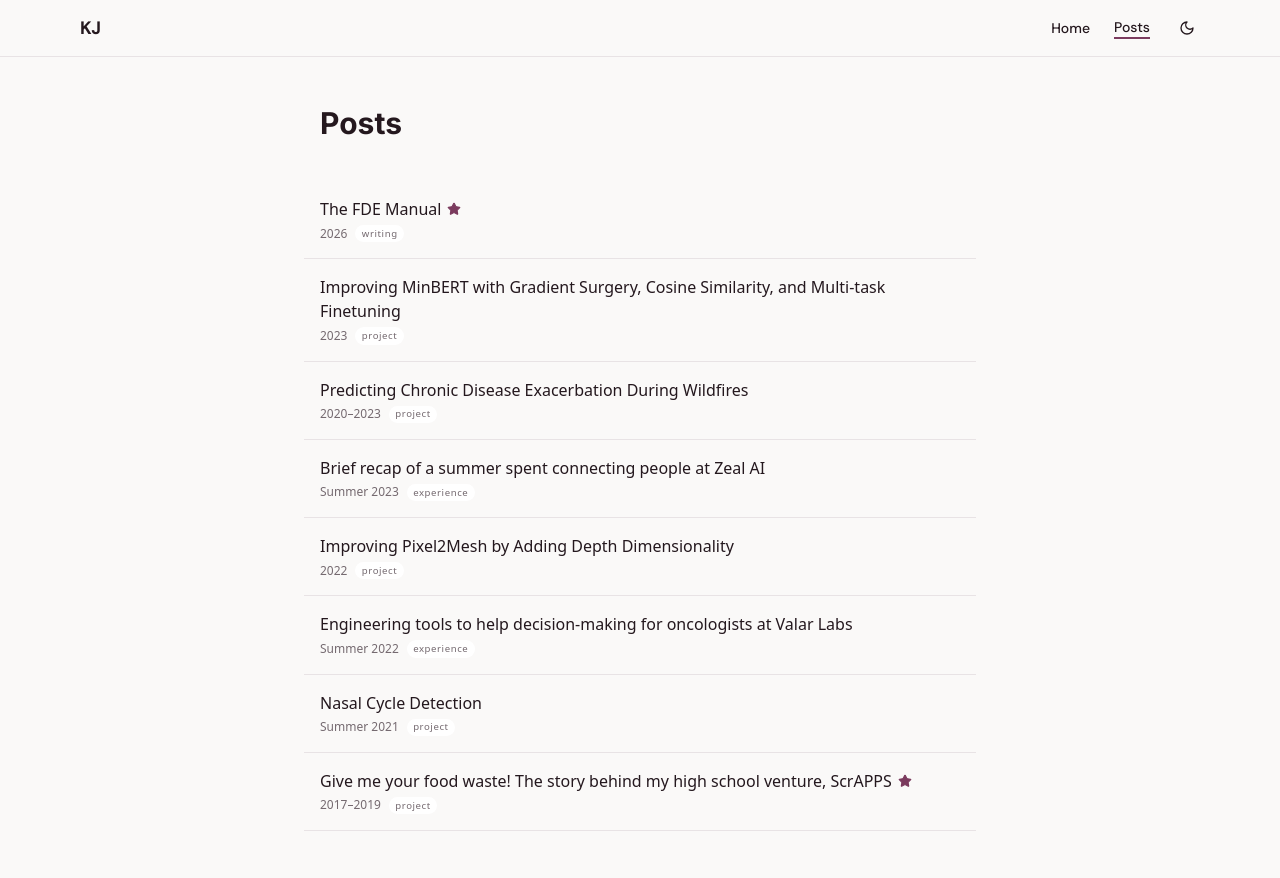
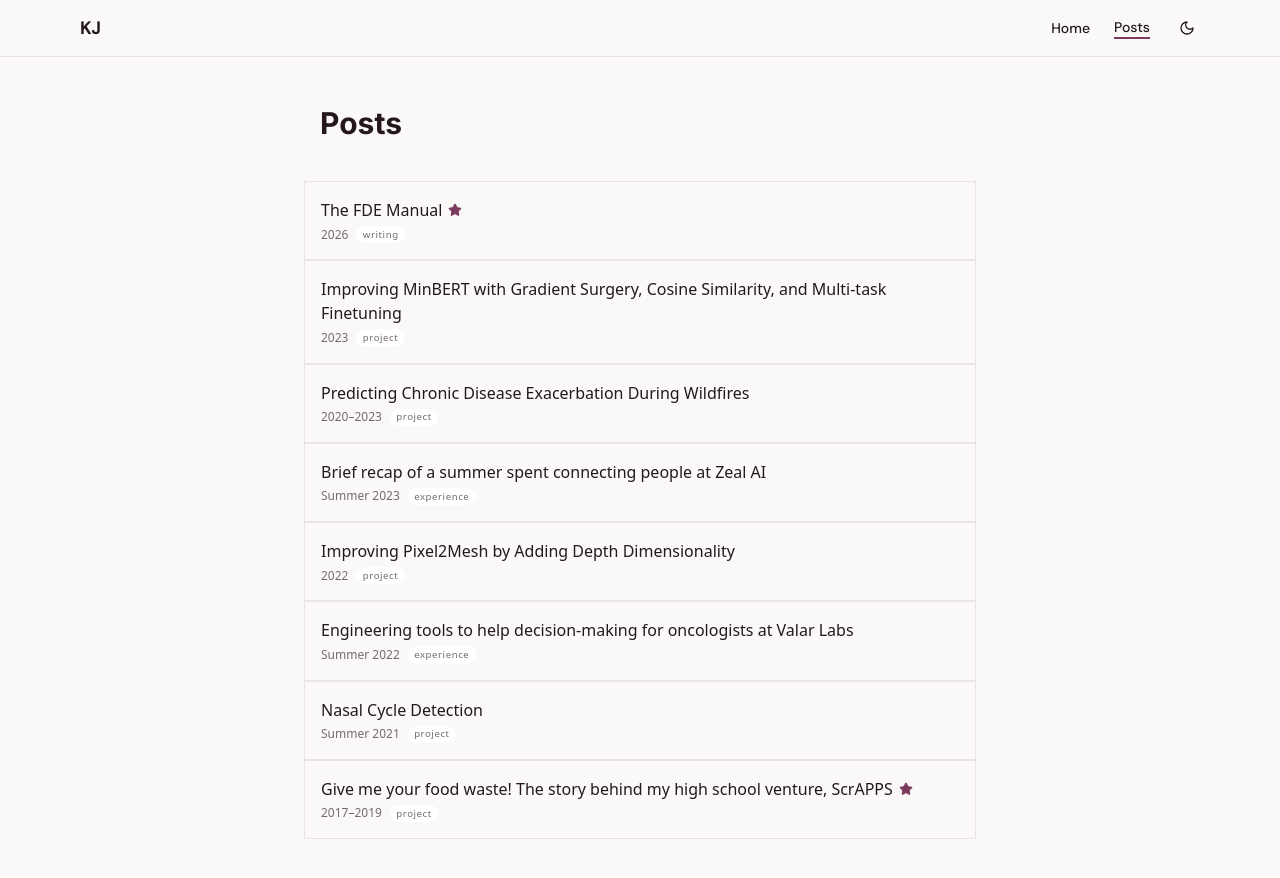
Before and after one commit to kabir-jolly/kabir-jolly.github.io, a React (Vite) app: page /posts in a window 1280 px wide. Shown: the top 878 px of the page. Built offline with nearby package versions, Linux system fonts and the light colour scheme.

Commit message:
Dark mode: theme-driven hovers, labels, tiles; drop fixed colours (#12)
Co-authored-by: kj-boss <kabirjolly@users.noreply.github.com>

```diff
--- a/src/Components/BentoBoxes/BentoBox.tsx
+++ b/src/Components/BentoBoxes/BentoBox.tsx
@@ -39,7 +39,11 @@ const BentoBox: React.FC<BentoBoxProps> = ({
         ...style,
       }}
       onMouseEnter={(e) => {
-        e.currentTarget.style.boxShadow = `0 0 0 1px var(--color-cardBorder, ${borderColor}), 0 10px 25px -5px rgba(0, 0, 0, 0.15), 0 8px 10px -6px rgba(0, 0, 0, 0.1)`;
+        // On dark a shadow reads as a smudge; lift with the border only.
+        e.currentTarget.style.boxShadow =
+          document.documentElement.style.colorScheme === "dark"
+            ? `0 0 0 1px var(--color-cardBorder, ${borderColor})`
+            : `0 0 0 1px var(--color-cardBorder, ${borderColor}), 0 10px 25px -5px rgba(0, 0, 0, 0.15), 0 8px 10px -6px rgba(0, 0, 0, 0.1)`;
       }}
       onMouseLeave={(e) => {
         e.currentTarget.style.boxShadow = "var(--card-shadow)";
--- a/src/Components/BentoBoxes/ExperiencesBox.tsx
+++ b/src/Components/BentoBoxes/ExperiencesBox.tsx
@@ -65,7 +65,7 @@ const ExperiencesBox: React.FC<ExperiencesBoxProps> = ({
                 {!isLast && (
                   <div
                     className="w-0.5 flex-grow"
-                    style={{ backgroundColor: "#d1d5db" }}
+                    style={{ backgroundColor: colors.lavender }}
                   />
                 )}
               </div>
@@ -84,7 +84,7 @@ const ExperiencesBox: React.FC<ExperiencesBoxProps> = ({
                 onMouseLeave={() => setHoveredIndex(null)}
               >
                 <div
-                  className="relative p-2 sm:p-3 rounded-lg transition-all hover:bg-gray-50 hover:shadow-sm"
+                  className="relative p-2 sm:p-3 rounded-lg transition-all theme-hover-row"
                   style={{ marginTop: "-8px" }}
                 >
                   {/* "View" badge - appears on hover for clickable items */}
@@ -101,7 +101,7 @@ const ExperiencesBox: React.FC<ExperiencesBoxProps> = ({
                   {/* Icon + Company/Title */}
                   <div className="flex gap-2 sm:gap-3">
                     {/* Square icon */}
-                    <div className="w-9 h-9 sm:w-10 sm:h-10 md:w-12 md:h-12 rounded-lg bg-white shadow-sm flex items-center justify-center flex-shrink-0 p-1 sm:p-1.5">
+                    <div className="w-9 h-9 sm:w-10 sm:h-10 md:w-12 md:h-12 rounded-lg bg-white logo-tile flex items-center justify-center flex-shrink-0 p-1 sm:p-1.5">
                       <img
                         src={experience.image}
                         alt={experience.company}
@@ -113,7 +113,7 @@ const ExperiencesBox: React.FC<ExperiencesBoxProps> = ({
                     <div className="flex flex-col justify-center min-w-0">
                       <span
                         className="text-xs sm:text-sm font-semibold experience-company"
-                        style={{ color: colors.lightBlue }}
+                        style={{ color: colors.link }}
                       >
                         {experience.company}
                       </span>
--- a/src/Components/BentoBoxes/ProfileBox.tsx
+++ b/src/Components/BentoBoxes/ProfileBox.tsx
@@ -49,7 +49,7 @@ const ProfileBox: React.FC<ProfileBoxProps> = ({ borderColorName }) => {
             <div className="flex space-x-3">
               <a
                 href="https://github.com/kabir-jolly"
-                className="text-gray-600 hover:text-blue-600 transition-colors"
+                className="transition-colors hover:!text-[color:var(--color-periwinkle)]"
                 style={{ color: colors.slate }}
                 aria-label="GitHub"
                 target="_blank"
@@ -59,7 +59,7 @@ const ProfileBox: React.FC<ProfileBoxProps> = ({ borderColorName }) => {
               </a>
               <a
                 href="https://x.com/kabirjolly_"
-                className="text-gray-600 hover:text-blue-600 transition-colors"
+                className="transition-colors hover:!text-[color:var(--color-periwinkle)]"
                 style={{ color: colors.slate }}
                 aria-label="X"
                 target="_blank"
@@ -69,7 +69,7 @@ const ProfileBox: React.FC<ProfileBoxProps> = ({ borderColorName }) => {
               </a>
               <a
                 href="https://linkedin.com/in/kabirjolly"
-                className="text-gray-600 hover:text-blue-600 transition-colors"
+                className="transition-colors hover:!text-[color:var(--color-periwinkle)]"
                 style={{ color: colors.slate }}
                 aria-label="LinkedIn"
                 target="_blank"
--- a/src/Components/BentoBoxes/ProjectsBox.tsx
+++ b/src/Components/BentoBoxes/ProjectsBox.tsx
@@ -129,7 +129,7 @@ const ProjectsBox: React.FC<ProjectsBoxProps> = ({
       >
         <div className="flex flex-col items-center text-center gap-2 mb-3">
           <div
-            className="bg-white p-2.5 rounded-xl shadow-sm w-20 h-20 flex items-center justify-center flex-shrink-0 border"
+            className="bg-white logo-tile p-2.5 rounded-xl w-20 h-20 flex items-center justify-center flex-shrink-0 border"
             style={{ borderColor: colors.lavender }}
           >
             <img
--- a/src/Components/Posts.tsx
+++ b/src/Components/Posts.tsx
@@ -26,7 +26,7 @@ const Posts = () => {
 
             const content = (
               <div
-                className="group flex items-center justify-between py-4 border-b transition-colors hover:bg-white/50 -mx-4 px-4"
+                className="group flex items-center justify-between py-4 border-b transition-colors theme-hover-row -mx-4 px-4"
                 style={{ borderColor: colors.lavender }}
               >
                 <div className="flex flex-col gap-1">
--- a/src/Components/SkillTag.tsx
+++ b/src/Components/SkillTag.tsx
@@ -7,7 +7,7 @@ export interface SkillTagProps {
 
 const SkillTag: React.FC<SkillTagProps> = ({ skill }) => (
   <span
-    className="inline-block px-2 py-0.5 rounded-full text-xs font-medium bg-opacity-80 text-slate-700 mr-1.5 mb-1.5"
+    className="inline-block px-2 py-0.5 rounded-full text-xs font-medium bg-opacity-80 mr-1.5 mb-1.5"
     style={{ backgroundColor: colors.tagBg, color: colors.tagText }}
   >
     {skill}
--- a/src/index.css
+++ b/src/index.css
@@ -10,7 +10,7 @@
   font-family: "DM Sans", "Inter", system-ui, sans-serif;
   line-height: 1.5;
   font-weight: 400;
-  color: #213547;
+  color: var(--color-darkBlue, #213547);
 
   font-synthesis: none;
   text-rendering: optimizeLegibility;
@@ -56,41 +56,7 @@ body {
   background-color: var(--color-bg, #fcfcfc);
 }
 
-body::before {
-  content: "";
-  position: absolute;
-  top: 0;
-  left: 0;
-  right: 0;
-  bottom: 0;
-  min-height: 100vh;
-  width: 100%;
-  z-index: -1;
-  background: linear-gradient(to bottom, var(--color-bg), transparent, var(--color-bg)),
-    linear-gradient(to right, var(--color-bg), transparent, var(--color-bg)),
-    radial-gradient(
-      circle at 50% 50%,
-      rgba(166, 177, 225, 0.15),
-      transparent 60%
-    ),
-    radial-gradient(
-      circle at 30% 40%,
-      rgba(220, 214, 247, 0.15),
-      transparent 50%
-    ),
-    radial-gradient(
-      circle at 70% 60%,
-      rgba(148, 180, 193, 0.15),
-      transparent 55%
-    ),
-    radial-gradient(
-      circle at 20% 70%,
-      rgba(244, 238, 255, 0.2),
-      transparent 45%
-    );
-  background-attachment: fixed;
-  background-size: cover;
-}
+
 
 h1,
 h2,
@@ -149,17 +115,17 @@ button:focus-visible {
 }
 
 ::-webkit-scrollbar-track {
-  background: #f1f1f1;
+  background: var(--color-bg, #f1f1f1);
   border-radius: 10px;
 }
 
 ::-webkit-scrollbar-thumb {
-  background: #dcd6f7;
+  background: var(--color-lavender, #dcd6f7);
   border-radius: 10px;
 }
 
 ::-webkit-scrollbar-thumb:hover {
-  background: #a6b1e1;
+  background: var(--color-slate, #a6b1e1);
 }
 
 /* Page enter / list stagger animations */
@@ -215,9 +181,9 @@ button:focus-visible {
 
 /* Shared pill buttons */
 .pill-button {
-  border: 0;
+  border: 1px solid var(--color-lavender);
   border-radius: 9999px;
-  background: var(--color-lightPurple);
+  background: var(--color-card, var(--color-lightPurple));
   color: var(--color-navy);
   cursor: pointer;
   font-size: 0.73rem;
@@ -551,3 +517,22 @@ button:focus-visible {
   letter-spacing: 0.1em;
   text-transform: uppercase;
 }
+
+/* Hover background for list rows (Experience, Posts), from the theme so it
+   works in dark mode: tag-coloured fill plus a thin border instead of a shadow. */
+.theme-hover-row {
+  border: 1px solid transparent;
+}
+.theme-hover-row:hover {
+  background-color: var(--color-cream);
+  border-color: var(--color-lavender);
+}
+
+/* Logo tiles stay white (logos need it); on dark a thin border replaces the shadow. */
+.logo-tile {
+  box-shadow: 0 1px 2px rgba(0, 0, 0, 0.05);
+}
+:root[style*="color-scheme: dark"] .logo-tile {
+  box-shadow: none;
+  border: 1px solid var(--color-lavender);
+}
```
